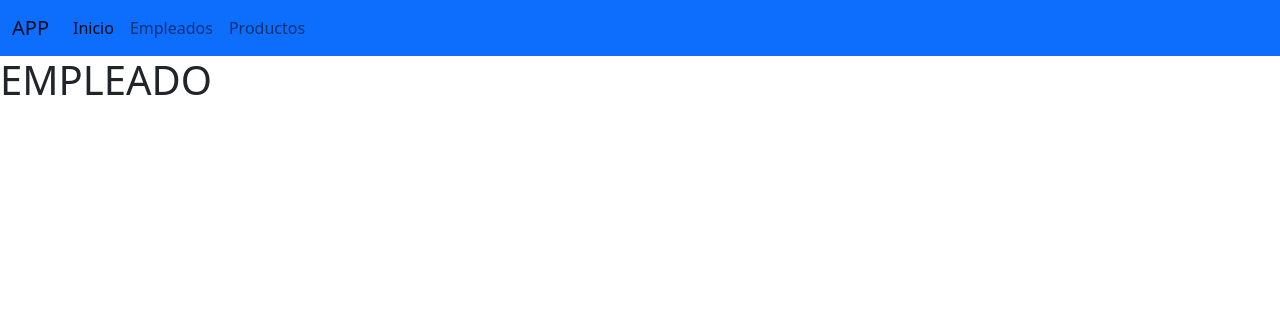
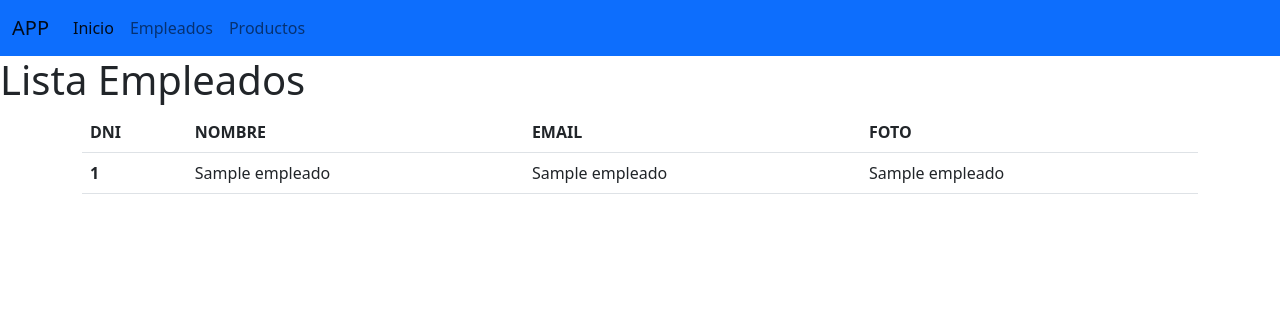
Before and after one commit to ofertonTec/appcrudflask2022, a Flask app: template templates/empleados/empleado.html in a window 1280 px wide. Shown: the top 316 px of the page. Run offline with Flask 2, Linux system fonts and the light colour scheme; the template is opened without the code that fills it: most values are stand-ins (such as "Sample title", 1, 10 or a date in 2020); some libraries are stand-ins or nearby versions.

Commit message:
Gerando la lista de empleados

```diff
--- a/app.py
+++ b/app.py
@@ -1,24 +1,32 @@
-from flask import Flask, render_template
+from flask import Flask, render_template, url_for, redirect
 from flask_cors import CORS
 from flask_mysqldb import MySQL
 
 
 app= Flask(__name__)
+app.secret_key = 'many random bytes'
 
-app.config['MYSQL_HOST']='us-cdbr-east-06.cleardb.net'
-app.config['MYSQL_USER']='b8e78062f3909c'
-app.config['MYSQL_PASSWORD']='64532001'
-app.config['MYSQL_BD']='heroku_631eb2166968388'
+#app.config['MySQL_HOST'] = 'us-cdbr-east-06.cleardb.net'
+#app.config['MySQL_USER'] = 'b8e78062f3909c'
+#app.config['MySQL_PASSWORD'] = '64532001'
+#app.config['MySQL_BD'] = 'heroku_631eb2166968388'
+app.config['MYSQL_HOST'] = 'us-cdbr-east-06.cleardb.net'
+app.config['MYSQL_USER'] = 'b8e78062f3909c'
+app.config['MYSQL_PASSWORD'] = '64532001'
+app.config['MYSQL_DB'] = 'heroku_631eb2166968388'
+CORS(app)
 mysql= MySQL(app)
-CORS(app)
-
 @app.route('/')
 def iniciarApp():
     return render_template('inicio.html')
 
-@app.route('/empleado')
+@app.route('/empleado', methods =['GET'])
 def mostrarEmpleados():
-    return render_template('empleados/empleado.html')
+    cursor =mysql.connection.cursor()
+    cursor.execute('SELECT  *FROM empleado')
+    data = cursor.fetchall()
+    cursor.close()
+    return render_template('empleados/empleado.html', empleados=data)
 
 if __name__ == '__main__':
     app.run(debug=True)
--- a/templates/empleados/empleado.html
+++ b/templates/empleados/empleado.html
@@ -2,5 +2,27 @@
 {%block title%} Empleado {%endblock%}
 
 {%block body%}
-<h1>EMPLEADO</h1>
+<h1>Lista Empleados</h1>
+<div class="container">
+    <table class="table">
+        <thead>
+          <tr>
+            <th scope="col">DNI</th>
+            <th scope="col">NOMBRE</th>
+            <th scope="col">EMAIL</th>
+            <th scope="col">FOTO</th>
+          </tr>
+        </thead>
+        <tbody>
+            {% for empleado in empleados%}
+          <tr>
+            <th>{{empleado.0}}</th>
+            <td>{{empleado.1}}</td>
+            <td>{{empleado.2}}</td>
+            <td>{{empleado.3}}</td>
+          </tr>
+          {%endfor%}
+        </tbody>
+      </table>
+</div>
 {%endblock%}
```
